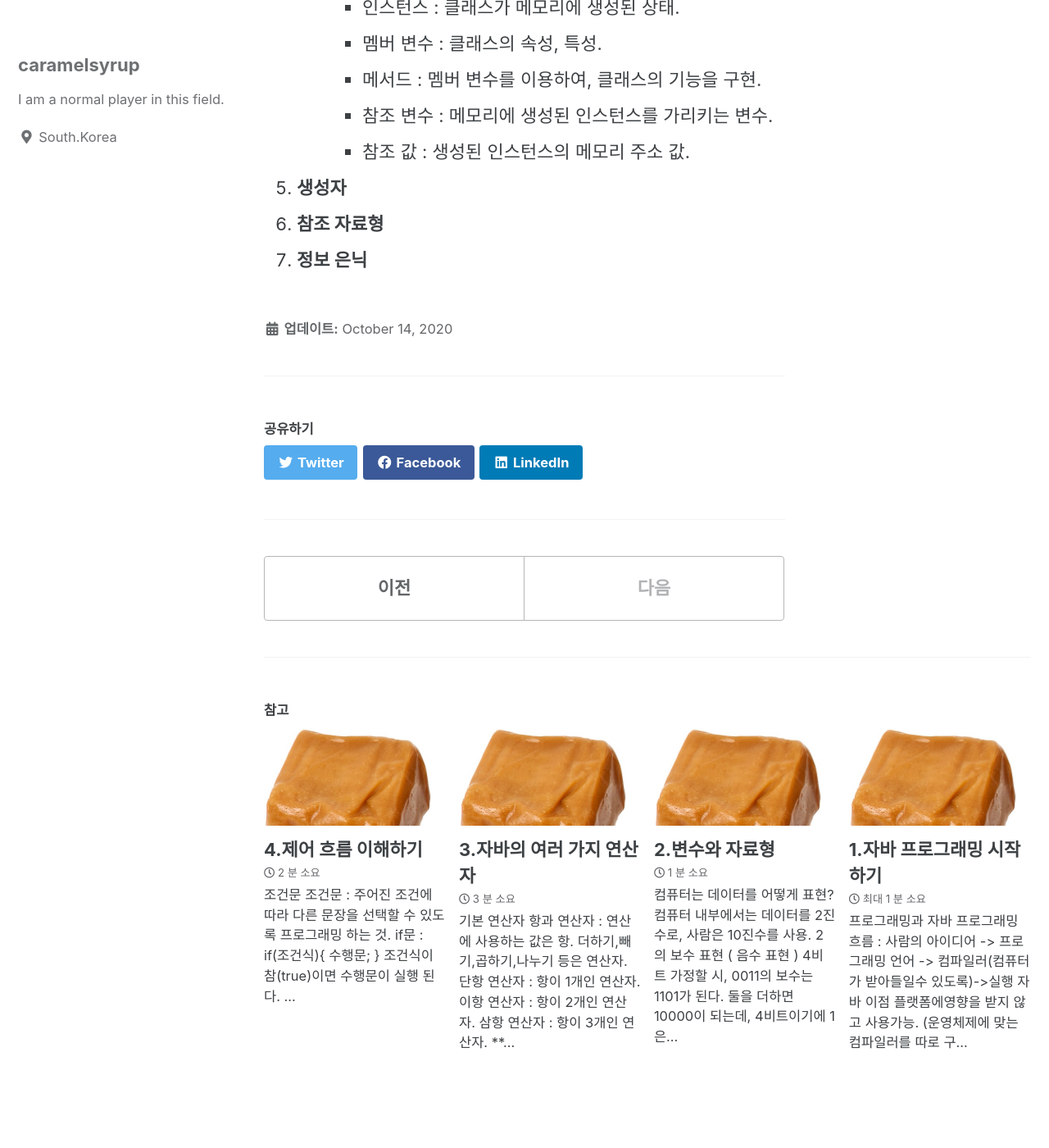
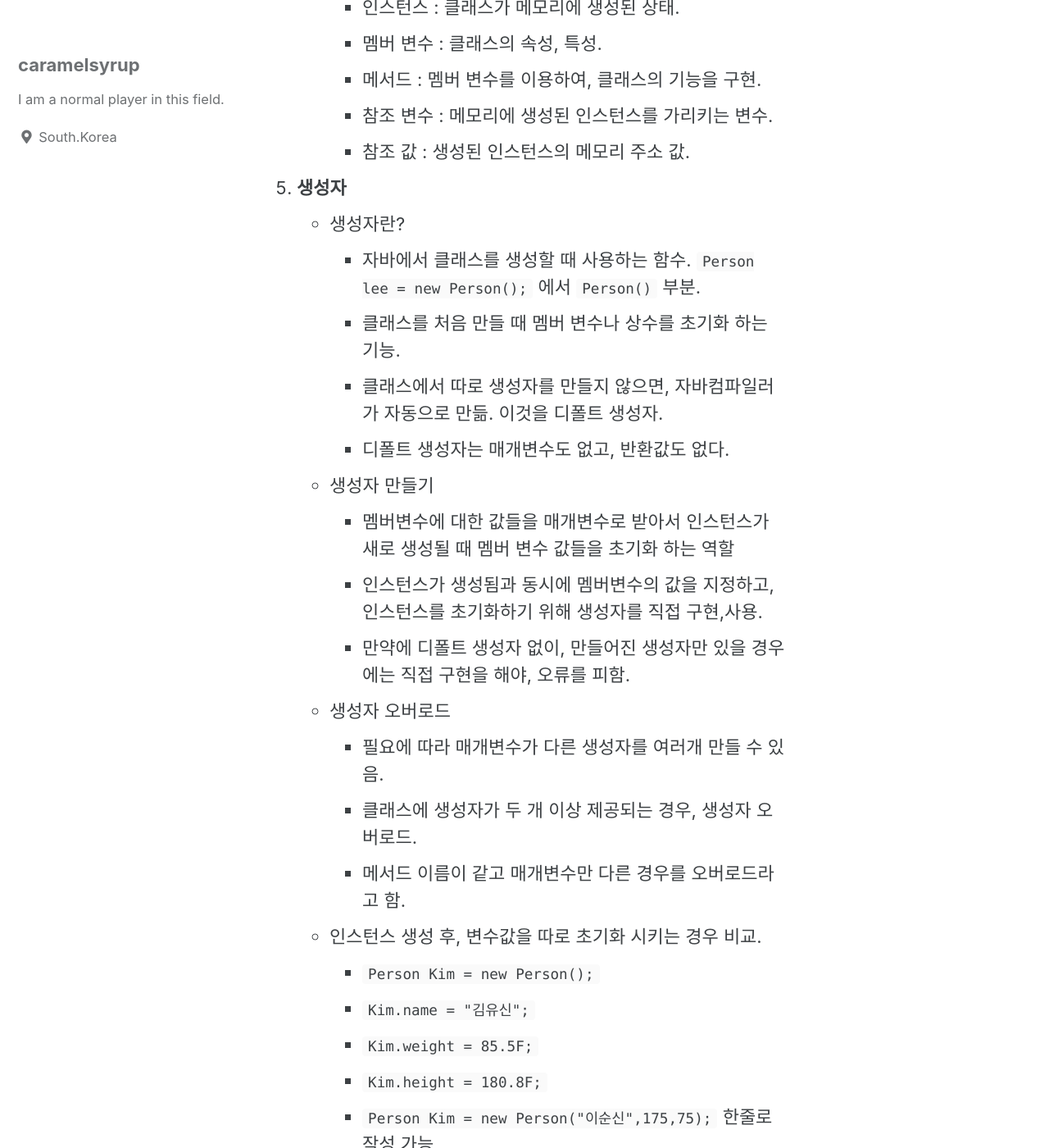
Before and after one commit to caramelsyrup/caramelsyrup.github.com, a Jekyll site: the page built from _posts/2020-10-14-Chapter5.md, in a window 1280 px wide and 1400 px high, scrolled down 5544 px. Shown: the whole window at 82% size. Built offline with Jekyll 4.4.1, drawn with Linux system fonts in a browser that asks for light colours; cached includes are drawn as plain includes; some of the changed text lies outside the part shown.

Commit message:
20/10/15

```diff
--- a/_posts/2020-10-14-Chapter5.md
+++ b/_posts/2020-10-14-Chapter5.md
@@ -67,7 +67,7 @@ title: 5.클래스와 객체1
 		* `public class Test{ public static void main(String[] args){ Student ahn = new Student(); ahn.studentName = "승연"; ahn.getStudentName(); }`
 		* main()함수를 포함한 클래스가 같은 패키지에 있는 클래스를 실행하는 것이면, 따로 import는 필요 없다.
 	* new 예약어로 클래스 생성
-		* 클래스를 생성하여 사용을 하는데, 이떄 new 생성자를 이용한다.
+		* 클래스를 생성하여 사용을 하는데, 이때 new 생성자를 이용한다.
 		* 클래스가 생성된다 = 클래스를 실제 사용할 수 있도록, 메모리공간(힙 메모리)을 할당.
 		* 위의 과정을 통해서 실제로 사용할 수 있도록 생성된 클래스를 **인스턴스** 라고 함.
 		* 인스턴스를 가리키는 클래스형 변수를 **참조변수** 라고 함.
@@ -89,5 +89,36 @@ title: 5.클래스와 객체1
 		* 참조 변수 : 메모리에 생성된 인스턴스를 가리키는 변수.
 		* 참조 값 : 생성된 인스턴스의 메모리 주소 값.
 5. **생성자**
+	* 생성자란?
+		* 자바에서 클래스를 생성할 때 사용하는 함수. `Person lee = new Person();` 에서 `Person()` 부분.
+		* 클래스를 처음 만들 때 멤버 변수나 상수를 초기화 하는 기능.
+		* 클래스에서 따로 생성자를 만들지 않으면, 자바컴파일러가 자동으로 만듦. 이것을 디폴트 생성자.
+		* 디폴트 생성자는 매개변수도 없고, 반환값도 없다.
+	* 생성자 만들기
+		* 멤버변수에 대한 값들을 매개변수로 받아서 인스턴스가 새로 생성될 때 멤버 변수 값들을 초기화 하는 역할
+		* 인스턴스가 생성됨과 동시에 멤버변수의 값을 지정하고, 인스턴스를 초기화하기 위해 생성자를 직접 구현,사용.
+		* 만약에 디폴트 생성자 없이, 만들어진 생성자만 있을 경우에는 직접 구현을 해야, 오류를 피함.
+	* 생성자 오버로드
+		* 필요에 따라 매개변수가 다른 생성자를 여러개 만들 수 있음.
+		* 클래스에 생성자가 두 개 이상 제공되는 경우, 생성자 오버로드.
+		*  메서드 이름이 같고 매개변수만 다른 경우를 오버로드라고 함.
+	* 인스턴스 생성 후, 변수값을 따로 초기화 시키는 경우 비교.
+		* `Person Kim = new Person();`
+		* `Kim.name = "김유신";`
+		* `Kim.weight = 85.5F;`
+		* `Kim.height = 180.8F;`
+		* `Person Kim = new Person("이순신",175,75);` 한줄로 작성 가능.
 6. **참조 자료형**
+	* 참조 자료형이란?
+		* 클래스 자료형으로 선언해놓은 참조 자료형 변수를 통해서 그 클래스의 특성, 속성이나 함수를 이용할 수 있음.
 7. **정보 은닉**
+	* 접근제어자
+		* 예약어를 사용해서 클래스 내부의 변수나 메서드, 생성자에 대한 접근 권한을 지정함.
+		* **public** : 외부 클래스 어디에서나 접근할 수 있음.
+		* **protected** : 같은 패키지 내부와 상속 관계의 클래스에서만 접근할 수 있음. 그 외 클래스는 불허.
+		* **아무것도 없음** : default이며, 같은 패키지 내부에서만 접근 가능.
+		* **private** : 같은 클래스 내부에서만 접근.
+	* get() , set() 메서드
+		* 변수들을 private으로 선언하고, 이 변수를 public메서드에서 사용하도록 유도 가능.
+		* get(), set() 메서드 사용.
+		* public대신 private을 사용함으로써, 변수를 마음대로 값을 설정하여 발생하는 오류를 피할수 있음.
--- /dev/null
+++ b/_posts/2020-10-15-Chapter6.md
@@ -0,0 +1,68 @@
+---
+title: 6.클래스와 객체2
+---
+
+1.  this 예약어
+	* 자신의 메모리를 가리키는 this
+		* this : 생성된 인스턴스 스스로를 가리키는 예약어.
+		* this나 참조변수나 출력하면, 주소값이 출력이 된다.
+		* 클래스 코드에서 사용하는 this는 생성된 인스턴스 자신을 가리키는 역할.
+		* 그래서 `this.변수 = 값;` 으로 쓰면, 동적 메모리에 생성된 인스턴스의 변수 위치에 값을 넣는 의미.
+		* 코드 예시
+		* `BirthDay bDay = new BirthDay();`
+		* `bDay.setYear(2000);`
+		* `class BirthDay { int year; `
+		* `public void setYear(int year){this.year = year;} }`
+2. 객체 간 협력
+	* 각기 다른 클래스에서 인스턴스를 이용해서, 변수와 메서드 등을 사용할 수 있음.
+3.  static 변수
+	* 클래스에서 공통으로 사용하는 변수를 static 변수라고 함.
+	* static 변수의 정의와 사용 방법
+		* `static 자료형 변수이름;` 으로 정의.
+		* 프로그램이 실행되어 메모리에 올라갔을 때, 한 번에 메모리 공간이 할당.
+		* 해당 값은 모든 인스턴스가 공유.
+		* 인스턴스생성과 상관없이 먼저 생성. 모든 인스턴스가 그 값을 공유.
+		* 클래스변수라고도 함.
+		* 클래스가 선언될 때, 특정 메모리에 저장되어 모든 인스턴스가 공유.
+		* 클래스 이름으로도 참조하여 사용 가능. 굳이 인스턴스생성이 필요 없음.
+	* 클래스 메서드
+		* static변수를 위한 메서드.
+		* `접근제어자 static 자료형 메서드이름(){ }`
+		* 인스턴스 참조 변수가 아닌 클래스이름으로 호출 가능.
+	* 클래스 메서드와 인스턴스 변수
+		* 클래스 메서드의 내부에 사용하는 지역변수, 클래스변수는 사용 가능.
+		* 하지만 인스턴스 변수인 멤버 변수는 바로 사용할 수 없음.
+4.  변수 유효 범위
+	* 변수의 유효 범위
+		* 지역변수(로컬 변수) :
+			* 함수나 메서드 안에서만 사용. 스택 메모리 생성.
+			* 다른 함수에서 사용할 수도 없음.
+			* 함수가 반환되면, 메모리 공간 해제.
+		* 멤벼 변수(인스턴스 변수) :
+			* 클래스가 생성될 떄, 힙 메모리에 생성.
+			* 클래스의 어느 메서드에서나 사용 가능.
+			* 힙에 생성된 인스턴스가 가비지컬렉터에 수거되면 제거.
+		* static변수 (클래스 변수)
+			* 프로그램이 실행되면, 메모리에 상주.
+			* 데이터영역, 상수 문자열 등이 생성.
+			* 클래스 생성과 상관없이 처음부터 데이터 영역 메모리에 생성.
+			* private이 아니라면 클래스 외부에서도 객체 생성과 무관하게 사용.
+			* 프로그램 종료시 static변수 소멸.
+5.  static 응용 - 싱글톤 패턴
+	* 싱글톤 패턴
+		* 객체 지향 프로그램에서 인스턴스를 단 하나만 생성하는 디자인 패턴.
+	* 코드 예시 :
+		* `public class Company { `
+		* ` private static Company instance = new Company();` 외부접근 불가능 인스턴스 생성.
+		* ` private Company() { }` 외부접근 불가 생성자.
+		* ` public static Company getInstance() {`
+		* `  if(instance == null){`
+		* `    instance = new Company(); } }` 만약 인스턴스가 없다면 생성자 넣어 새로 생성.
+		*  `public class Staff {` 외부 클래스 생성.
+		*  ` public static void main(String[] arg) {`
+		*  `   Company myCom1 = Company.getInstance();`
+		*  `   Company myCom2 = Company.getInstance();`
+		*  `   System.out.println(myCom1 == myCom2);` 두 변수의 값이 같은가?
+		*  결과는 **true** 가 도출된다.
+		*  항상 동일 참조 값(주소값)을 가지는 것을 확인함.
+		*  Company클래스는 내부에 생성된 인스턴스말고는 다른 인스턴스 생성은 불가능.
```
Also changed, not shown: other parts of _posts/2020-10-14-Chapter5.md (+1 -1 lines).
